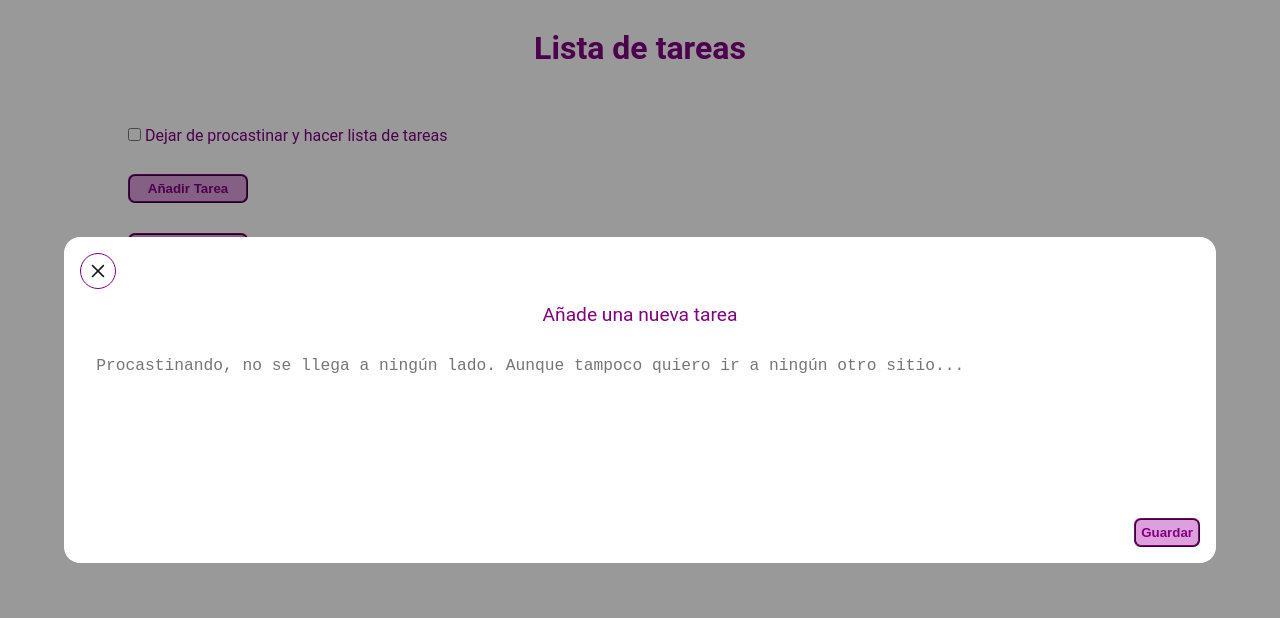
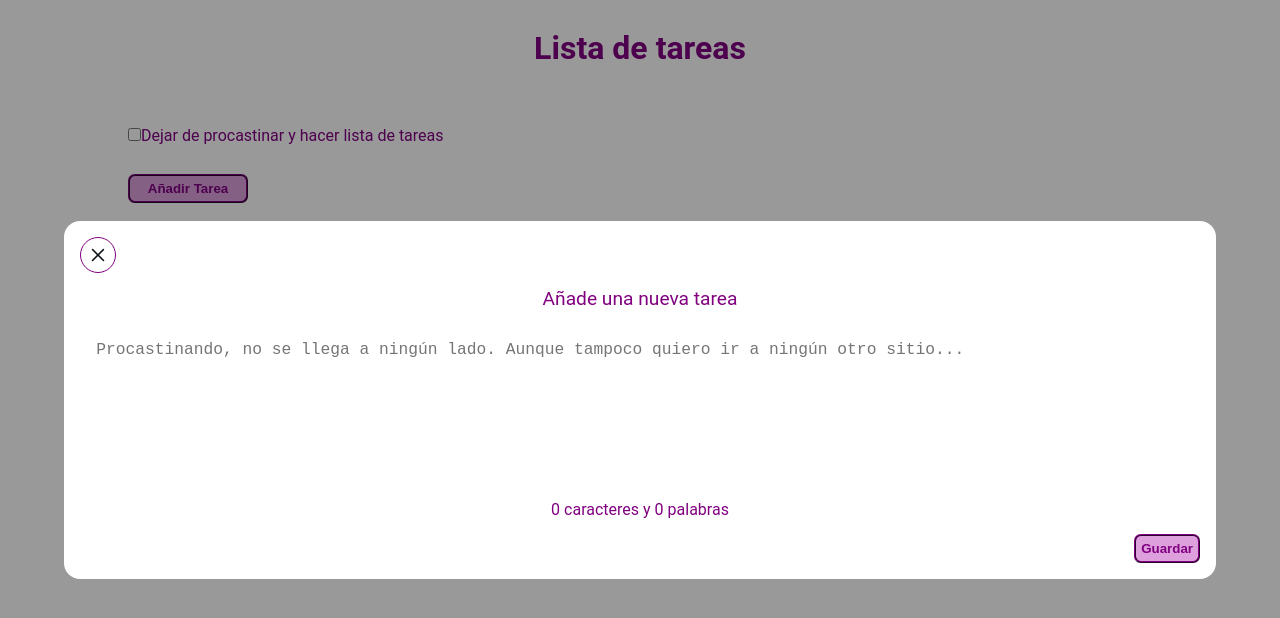
Before and after one commit to modehans/listado_tareas, a React (Create React App) app: page / in a window 1280 px wide. Both pictures are taken after a click on the button "Añadir Tarea". Shown: the top 618 px of the page. Built offline with nearby package versions, Linux system fonts and the light colour scheme.

Commit message:
Create character and word count in modal task

```diff
--- a/src/components/App.js
+++ b/src/components/App.js
@@ -32,6 +32,8 @@ function App() {
 
   const handleChangeNewTask = (ev) => {
     setNewTask(ev.currentTarget.value);
+    setChartCounter(ev.currentTarget.value.split('').length);
+    setWordCounter(ev.currentTarget.value.split(' ').length - 1);
     if (newTask !== '') {
       setIsDisable(false);
     }
@@ -50,6 +52,8 @@ function App() {
     setIsDisable(true);
   };
 
+  const [wordCounter, setWordCounter] = useState(0);
+  const [chartCounter, setChartCounter] = useState(0);
   const renderFormNewTask = () => {
     if (isFormHidden === false) {
       return (
@@ -71,6 +75,9 @@ function App() {
               onChange={handleChangeNewTask}
               value={newTask}
             ></textarea>
+            <p>
+              {chartCounter} caracteres y {wordCounter} palabras
+            </p>
             <input
               className="button"
               type="button"
@@ -109,7 +116,7 @@ function App() {
             id={eachTask.id}
             checked={eachTask.completed}
             onChange={handleClick}
-          />{' '}
+          />
           {eachTask.task}
         </p>
       </li>
--- a/src/index.js
+++ b/src/index.js
@@ -4,9 +4,7 @@ import { HashRouter } from 'react-router-dom';
 import App from './components/App';
 
 ReactDOM.createRoot(document.getElementById('root')).render(
-  <React.StrictMode>
-    <HashRouter>
-      <App />
-    </HashRouter>
-  </React.StrictMode>
+  <HashRouter>
+    <App />
+  </HashRouter>
 );
```
